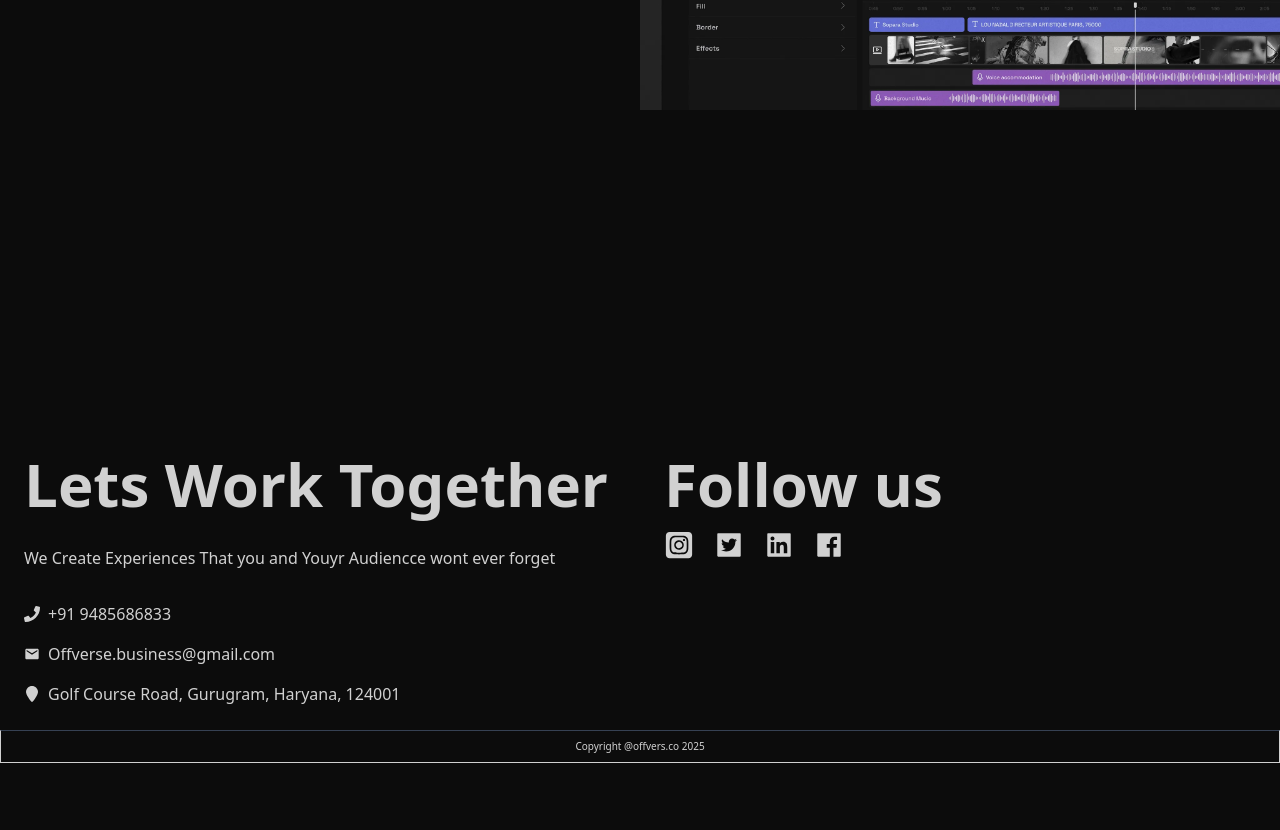
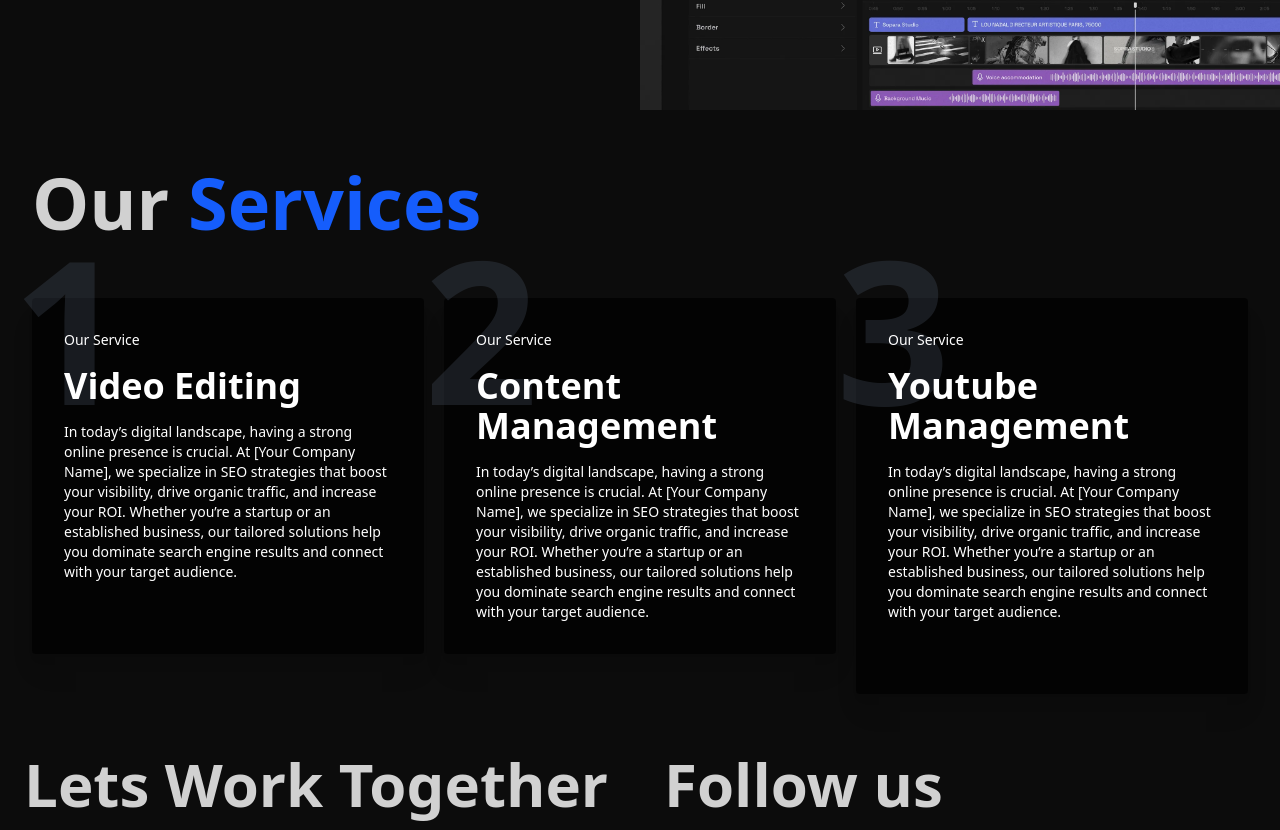
Before and after one commit to KashishKataria786/Offverse, a React (Vite) app: page / in a window 1280 px wide. Shown: the part 450-1280 px from the top of the page. Before the commit the page ends 1213 px from the top, so only its background shows below. Built offline with nearby package versions, Linux system fonts and the light colour scheme.

Commit message:
Service Section and Service Card

```diff
--- a/package.json
+++ b/package.json
@@ -13,8 +13,10 @@
     "@tailwindcss/vite": "^4.1.8",
     "animate.css": "^4.1.1",
     "axios": "^1.9.0",
+    "framer-motion": "^12.15.0",
     "react": "^19.1.0",
     "react-dom": "^19.1.0",
+    "react-fast-marquee": "^1.6.5",
     "react-icons": "^5.5.0",
     "react-router-dom": "^7.6.1",
     "tailwindcss": "^4.1.8"
--- a/src/components/Service_card.jsx
+++ b/src/components/Service_card.jsx
@@ -1,13 +1,19 @@
-const Service_card = ({service_name,service_desc}) => {
+const Service_card = ({ index, service_name, service_desc }) => {
   return (
-    <div>
-        <div>
-            <h6>Our Service</h6>
-            <h1>{service_name}</h1>
-            <p>{service_desc}</p>
-        </div>
+    <div className="relative text-left p-4 md:p-8 bg-[#040404f6] rounded-sm shadow-xl text-white space-y-10">
+      {/* Index in top-left corner */}
+      <p className="absolute text-gray-600 opacity-30 -top-30 -left-5 text-[200px] font-bold  pointer-events-none select-none z-5">
+        {index+1}
+      </p>
+
+      {/* Foreground content */}
+      <div className="relative z-10 space-y-4">
+        <h6 className="text-sm font-light">Our Service</h6>
+        <h2 className="text-2xl md:text-4xl font-bold">{service_name}</h2>
+        <p className="text-sm md:text-md">{service_desc}</p>
+      </div>
     </div>
-  )
-}
+  );
+};
 
-export default Service_card
+export default Service_card;
--- a/src/components/common/Header.jsx
+++ b/src/components/common/Header.jsx
@@ -2,6 +2,7 @@ import { useState } from "react";
 import { GiHamburgerMenu } from "react-icons/gi"
 import {  IoCloseSharp } from "react-icons/io5"
 import graphiclogo from '../../assets/404graphic.png'
+import { motion , AnimatePresence } from "framer-motion";
 
 const Header = () => {
 const [open,setOpen] = useState(false);
@@ -21,17 +22,33 @@ const [open,setOpen] = useState(false);
             <li>Contact</li>
         </ul>
     </div>
-    {
-          open ? <div className="fixed p-8 left-0 top-0 bg-[#040404f6]  bg-white h-[100%] w-[75%]">
+       <AnimatePresence>
+            {
+          open ?
+          <motion.div
+          key="menu"
+            initial={{ x: '-100%' }}
+            animate={{ x: 0 }}
+            exit={{ x: '100%' }}
+            transition={{ duration: 0.6, ease: 'easeInOut' }}
+              className="fixed top-0 left-0 w-64 h-full bg-white shadow-lg z-50"
+            >
 
-            <ul className=' gap-9  text-black text-left text-xl md:text-md space-y-2  '>
+          <div className="fixed p-8 left-0 top-0 bg-[#040404f6] text-white    h-[100%] w-[75%]">
+
+            <ul className=' gap-9   text-left text-xl md:text-md space-y-2  '>
             <li>Home</li>
             <li>About</li>
             <li>Portfolio</li>
             <li>Contact</li>
         </ul>
-          </div>:""
+          </div>
+          </motion.div>
+          :""
         }
+
+       </AnimatePresence>
+
         </>
   )
 }
--- a/src/components/common/Marquee.jsx
+++ /dev/null
@@ -1,11 +0,0 @@
-import React from 'react'
-
-const Marquee = () => {
-  return (
-    <Marquee>
-        lsnlcnv
-    </Marquee>
-  )
-}
-
-export default Marquee
--- /dev/null
+++ b/src/components/common/Marques.jsx
@@ -0,0 +1,19 @@
+import React from 'react'
+import Marquee from 'react-fast-marquee'
+import { FaStarOfLife } from 'react-icons/fa'
+
+const Marques = () => {
+  return (
+    <ul className='text-3xl font-bold text-gray-700 opacity-30 py-8 bg-gray-100 opacity-30'>
+        <Marquee>
+        <li className='flex gap-2 justify-center text-4xl'><FaStarOfLife/>Content Creation<FaStarOfLife/></li>
+        <li className='flex gap-2 justify-center text-4xl'><FaStarOfLife/>Content Creation<FaStarOfLife/></li>
+        <li className='flex gap-2 justify-center text-4xl'><FaStarOfLife/>Content Creation<FaStarOfLife/></li>
+        <li className='flex gap-2 justify-center text-4xl'><FaStarOfLife/>Content Creation<FaStarOfLife/></li>
+
+    </Marquee>
+    </ul>
+  )
+}
+
+export default Marques
--- /dev/null
+++ b/src/components/home-components/ServiceSection.jsx
@@ -0,0 +1,37 @@
+import React from 'react'
+import Service_card from '../Service_card'
+import { data } from 'react-router-dom'
+
+const Data = [
+    {id:1,
+        heading:"Video Editing",
+        description:"In today’s digital landscape, having a strong online presence is crucial. At [Your Company Name], we specialize in SEO strategies that boost your visibility, drive organic traffic, and increase your ROI. Whether you’re a startup or an established business, our tailored solutions help you dominate search engine results and connect with your target audience."
+    },
+    {id:2,
+        heading:"Content Management",
+        description:"In today’s digital landscape, having a strong online presence is crucial. At [Your Company Name], we specialize in SEO strategies that boost your visibility, drive organic traffic, and increase your ROI. Whether you’re a startup or an established business, our tailored solutions help you dominate search engine results and connect with your target audience."
+    },
+    {id:2,
+        heading:"Youtube Management",
+        description:"In today’s digital landscape, having a strong online presence is crucial. At [Your Company Name], we specialize in SEO strategies that boost your visibility, drive organic traffic, and increase your ROI. Whether you’re a startup or an established business, our tailored solutions help you dominate search engine results and connect with your target audience."
+    },
+]
+const ServiceSection = () => {
+
+  return (
+    <>
+    <div className='py-4 md:px-8 px-4 mt-10'>
+        <h4 className='text-left text-4xl font-bold md:text-7xl mb-10'>Our<span className='text-blue-600'> Services</span> </h4>
+      <div className='md:grid grid-cols-3 gap-5 space-y-10 py-5'>
+        {Data?.map((item,index)=>{
+            return (
+                <Service_card key={index} index ={index} service_name={item.heading} service_desc={item.description}/>
+            )
+        })}
+      </div>
+    </div>
+    </>
+  )
+}
+
+export default ServiceSection
--- a/src/components/home-components/StarSection.jsx
+++ b/src/components/home-components/StarSection.jsx
@@ -4,7 +4,7 @@ import VideoEditorPic from "../../assets/videoeditor.webp"
 const StarSection = () => {
   return (
     <div className='md:grid grid-cols-2 text-left'>
-        <div className='px-6  space-y-3'>
+        <div className='px-6 py-3 space-y-3'>
             <h6 className='text--sm'>A <span className='text-blue-500'>Content Production </span>Agency </h6>
             <h2 className='text-4xl md:text-6xl font-bold'>We Make Videos Your Audience Will Remember.</h2>
             <h2 className='py-2 '>We are a team of enthusiastic individuals who help brands grow by unleashing the potential of social media</h2>
--- a/src/pages/HomePage.jsx
+++ b/src/pages/HomePage.jsx
@@ -1,13 +1,15 @@
 import React from 'react'
 import Layout from '../components/common/Layout.jsx'
 import StarSection from '../components/home-components/StarSection.jsx'
-import Marquee from '../components/common/Marquee.jsx'
+import Marques from '../components/common/Marques.jsx'
+import Service_card from '../components/Service_card.jsx'
+import ServiceSection from '../components/home-components/ServiceSection.jsx'
 
 const HomePage = () => {
   return (
     <Layout>
       <StarSection/>
-
+      <ServiceSection/>
     </Layout>
   )
 }
```
Also changed, not shown: 1 other file (tests, documents, lock files or other folders).
